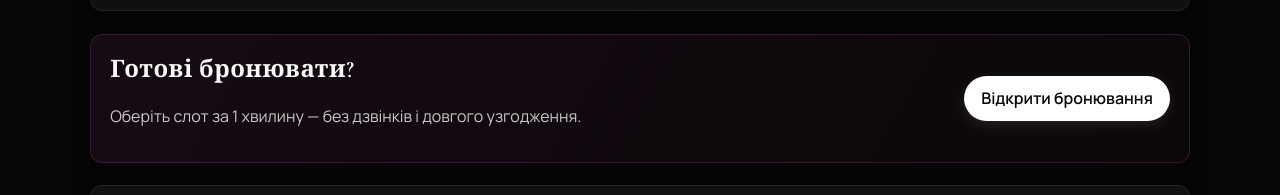
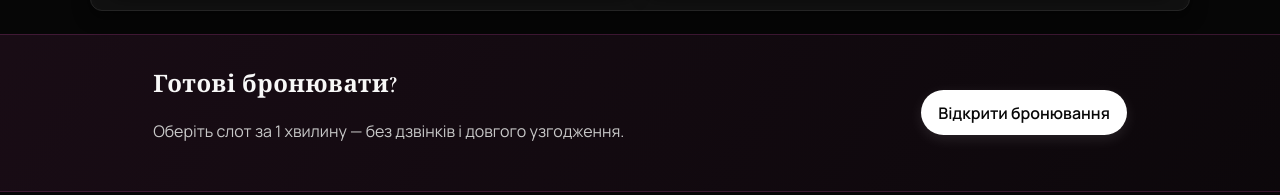
Before and after one commit to rubin666666/Pava-Photostudio, a website: page public/index.html in a window 1280 px wide. Shown: the part 3381-3576 px from the top of the page. Drawn offline with nearby package versions, Linux system fonts and the light colour scheme; no server answers.

Commit message:
fix: make cta-strip full-bleed across viewport

```diff
--- a/public/styles.css
+++ b/public/styles.css
@@ -36,6 +36,7 @@ body {
     var(--bg);
   color: var(--text);
   line-height: 1.5;
+  overflow-x: hidden;
 }
 
 body.no-scroll {
@@ -529,11 +530,16 @@ h3 {
   justify-content: space-between;
   align-items: center;
   gap: 1rem;
-  padding: 1.1rem 1.2rem;
-  border: 1px solid rgba(140, 50, 114, 0.35);
-  border-radius: 12px;
-  background: linear-gradient(120deg, rgba(140, 50, 114, 0.12), rgba(140, 50, 114, 0.04));
-  box-shadow: var(--shadow-soft);
+  padding: 2rem calc((100vw - min(1100px, 92%)) / 2 + 1.2rem);
+  width: 100vw;
+  margin-left: calc(-50vw + 50%);
+  border-top: 1px solid rgba(140, 50, 114, 0.35);
+  border-bottom: 1px solid rgba(140, 50, 114, 0.35);
+  border-left: none;
+  border-right: none;
+  border-radius: 0;
+  background: linear-gradient(120deg, rgba(140, 50, 114, 0.14), rgba(140, 50, 114, 0.05));
+  box-shadow: none;
 }
 
 .reviews-grid {
```
